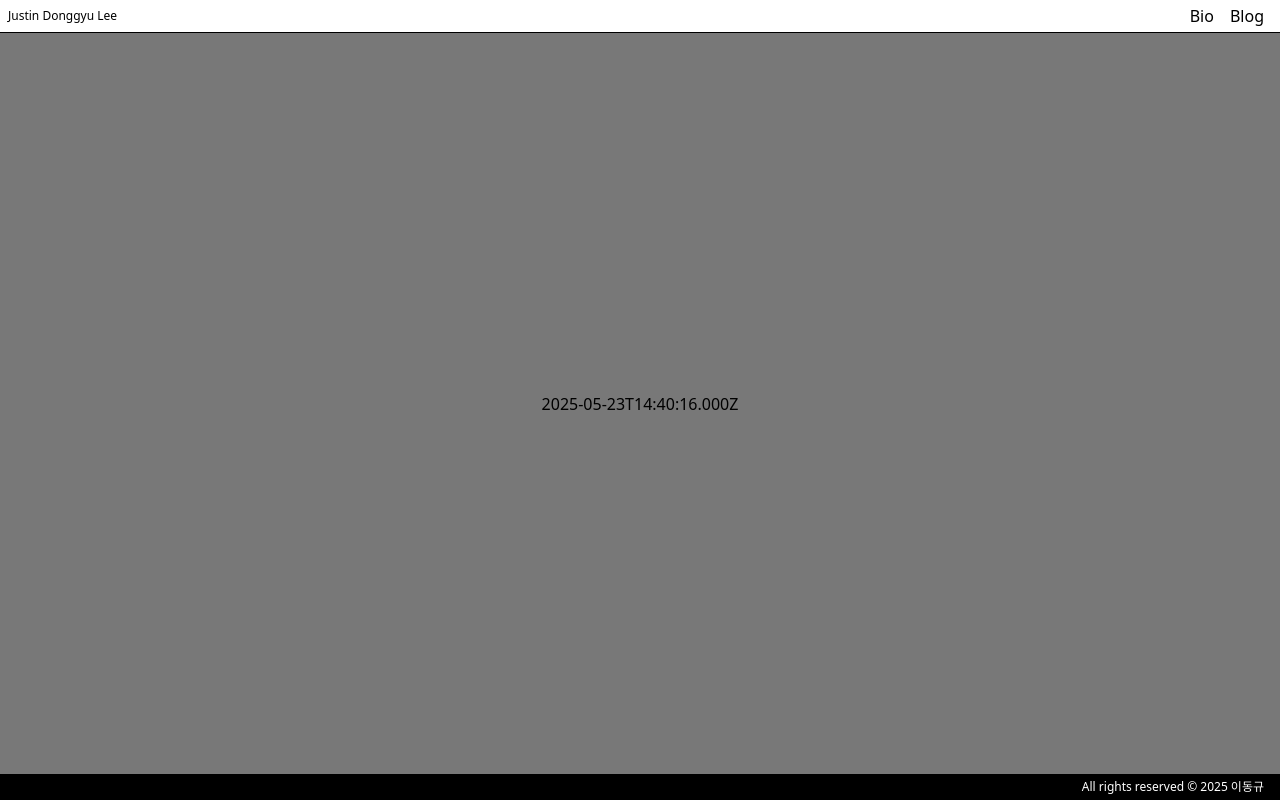
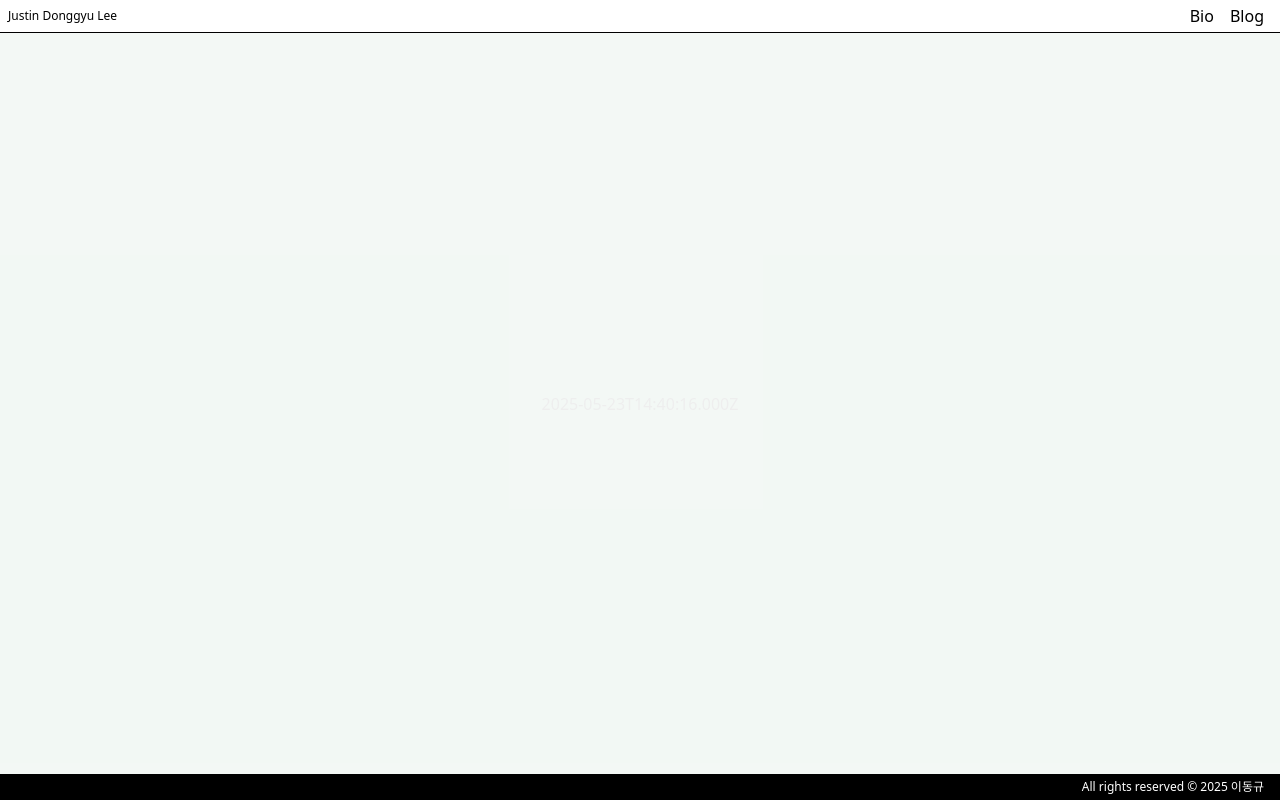
Before and after one commit to nninnnin/blogblog, a Next.js app: page / in a window 1280 px wide. Built offline with nearby package versions, Linux system fonts and the light colour scheme.

Commit message:
대문 업데이트

```diff
--- a/src/app/page.tsx
+++ b/src/app/page.tsx
@@ -11,7 +11,8 @@ export default function Home() {
     <div
       className={clsx(
         "h-full flex flex-col justify-center items-center",
-        "bg-[#787878]"
+        "animate-colorize",
+        "text-[#eeeeee]"
       )}
     >
       <Time />
```
